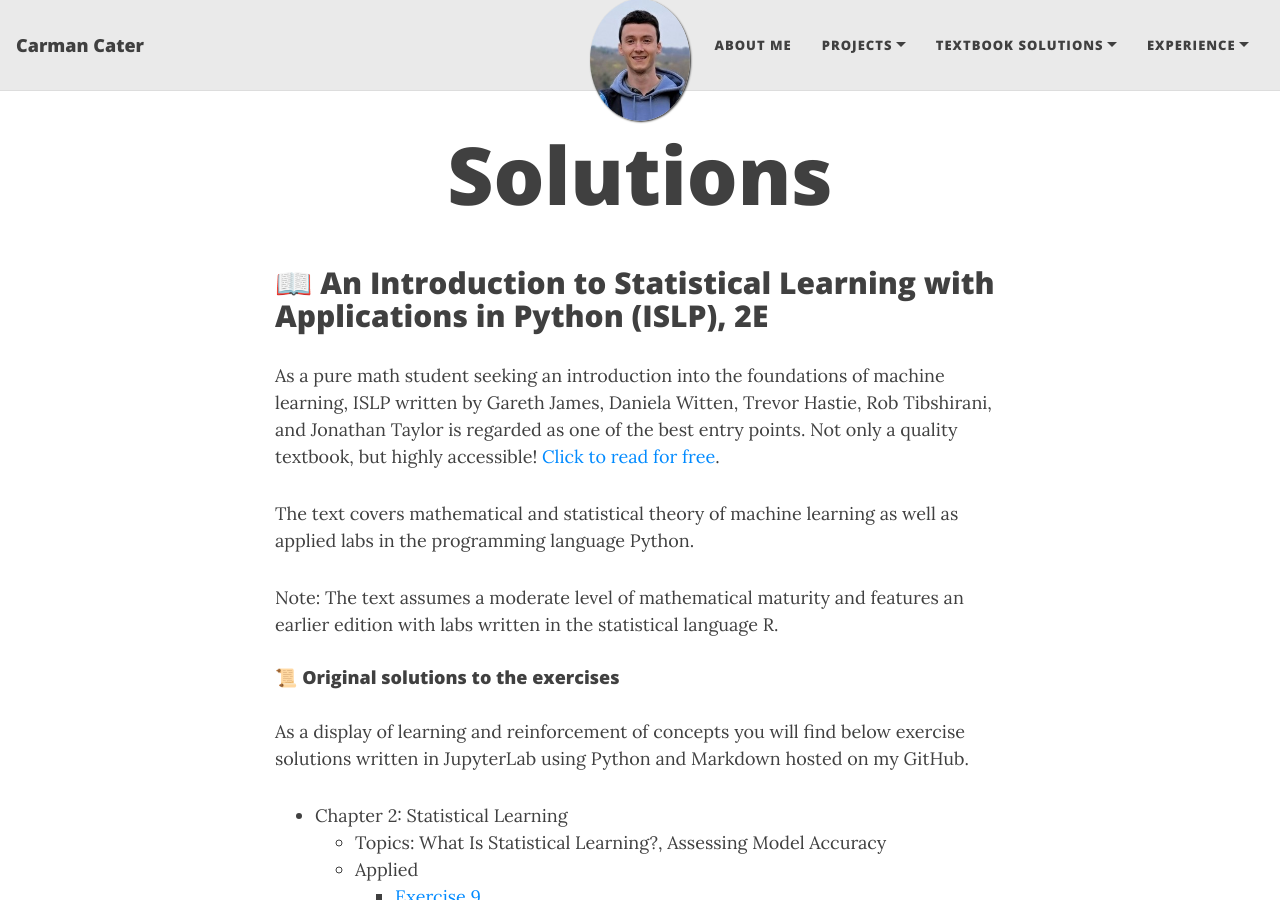
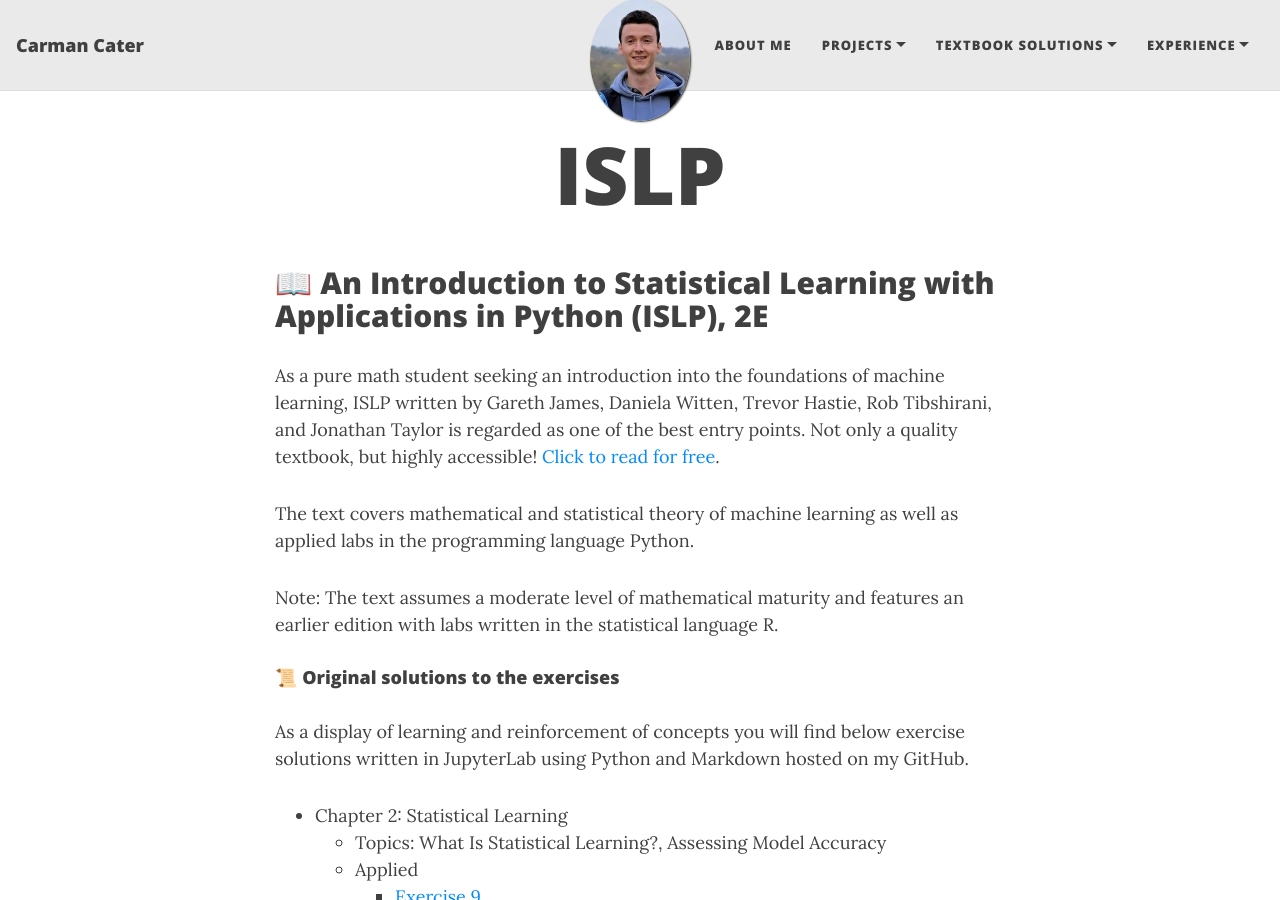
Before and after one commit to carmancater/carmancater.github.io, a Jekyll site: the page built from islpSolutions.md, in a window 1280 px wide and 900 px high. Built offline with Jekyll 4.4.1, drawn with Linux system fonts in a browser that asks for light colours; nearby versions of some CDN libraries; emoji names are drawn with the system emoji font.

```diff
--- a/islpSolutions.md
+++ b/islpSolutions.md
@@ -1,7 +1,7 @@
 ---
 layout: page
 share-title: ISLP Solutions
-title: Solutions
+title: ISLP
 ---
 
 ## :book: An Introduction to Statistical Learning with Applications in Python (ISLP), 2E
```
Also changed, not shown: favicon.ico.
